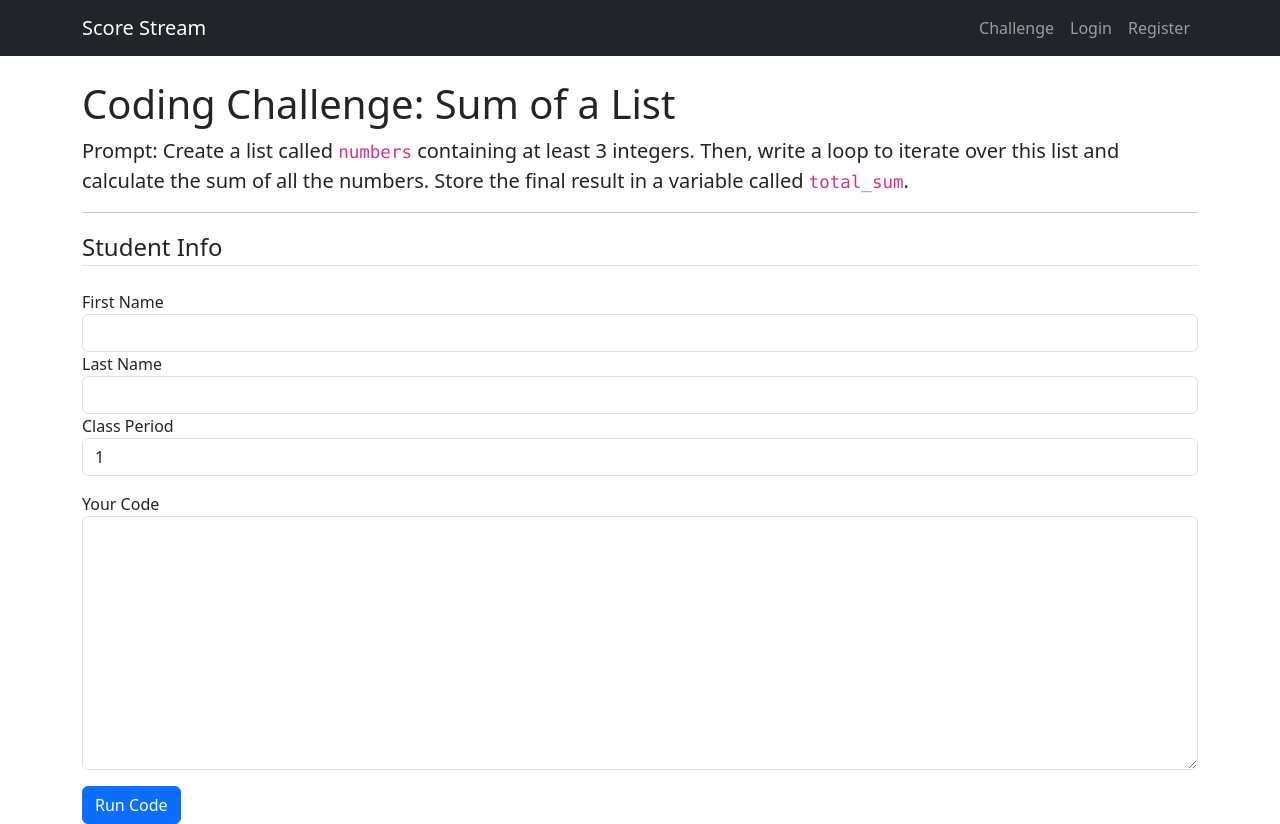
After one commit to afoxball/scorestream2, a Flask app: template templates/challenge.html in a window 1280 px wide. The commit adds this page. Run offline with Flask 3, Linux system fonts and the light colour scheme; the template is opened without the code that fills it: values that come from a table or form of the project are taken from there, others are empty.

Commit message:
Add challenge page and update app logic

```diff
--- a/app.py
+++ b/app.py
@@ -3,7 +3,7 @@ from flask import Flask, render_template, redirect, url_for, flash, request
 from flask_sqlalchemy import SQLAlchemy
 from flask_login import LoginManager, UserMixin, login_user, login_required, logout_user, current_user
 from werkzeug.security import generate_password_hash, check_password_hash
-from forms import RegistrationForm, LoginForm
+from forms import RegistrationForm, LoginForm, CodingChallengeForm
 
 app = Flask(__name__)
 app.config['SECRET_KEY'] = os.environ.get('SECRET_KEY', '5791628bb0b13ce0c676dfde280ba245')
@@ -49,6 +49,48 @@ def register():
         return redirect(url_for('login'))
     return render_template('register.html', title='Register', form=form)
 
+@app.route("/challenge", methods=['GET', 'POST'])
+def challenge():
+    form = CodingChallengeForm()
+    feedback = []
+    passed = False
+
+    if form.validate_on_submit():
+        user_code = form.code_submission.data
+
+        # Rubric / Evaluation Logic
+        # Prompt: Create a list called 'numbers' with at least 3 integers.
+        # Iterate over the list and calculate the sum, storing it in 'total_sum'.
+
+        local_scope = {}
+        try:
+            # Basic keyword check
+            if 'for ' not in user_code and 'while ' not in user_code:
+                feedback.append("Coach: It looks like you aren't using a loop. Try using a 'for' loop to go through the list.")
+
+            # Execution
+            exec(user_code, {}, local_scope)
+
+            if 'numbers' not in local_scope:
+                feedback.append("Coach: We couldn't find a list named 'numbers'. Please define one, e.g., numbers = [1, 2, 3].")
+            elif not isinstance(local_scope['numbers'], list):
+                feedback.append("Coach: 'numbers' should be a list.")
+            else:
+                expected_sum = sum(local_scope['numbers'])
+                if 'total_sum' not in local_scope:
+                    feedback.append("Coach: Please store the final sum in a variable named 'total_sum'.")
+                elif local_scope['total_sum'] != expected_sum:
+                    feedback.append(f"Coach: The calculated sum was {local_scope['total_sum']}, but we expected {expected_sum}. Check your addition logic inside the loop.")
+                else:
+                    passed = True
+                    feedback.append("Success! You've correctly iterated over the list and found the sum.")
+
+        except Exception as e:
+            feedback.append(f"Coach: Your code caused an error: {e}. Check your syntax.")
+
+    return render_template('challenge.html', title='Coding Challenge', form=form, feedback=feedback, passed=passed)
+
+
 @app.route("/login", methods=['GET', 'POST'])
 def login():
     if current_user.is_authenticated:
@@ -69,7 +111,7 @@ def logout():
     logout_user()
     return redirect(url_for('home'))
 
-1if __name__ == '__main__':
+if __name__ == '__main__':
     with app.app_context():
         db.create_all()
     app.run(debug=True)
--- a/forms.py
+++ b/forms.py
@@ -1,5 +1,5 @@
 from flask_wtf import FlaskForm
-from wtforms import StringField, PasswordField, SubmitField
+from wtforms import StringField, PasswordField, SubmitField, SelectField, TextAreaField
 from wtforms.validators import DataRequired, Length, Email, EqualTo
 
 class RegistrationForm(FlaskForm):
@@ -17,3 +17,10 @@ class LoginForm(FlaskForm):
                         validators=[DataRequired(), Email()])
     password = PasswordField('Password', validators=[DataRequired()])
     submit = SubmitField('Login')
+
+class CodingChallengeForm(FlaskForm):
+    first_name = StringField('First Name', validators=[DataRequired()])
+    last_name = StringField('Last Name', validators=[DataRequired()])
+    class_period = SelectField('Class Period', choices=[('1', '1'), ('2', '2'), ('3', '3'), ('4', '4')], validators=[DataRequired()])
+    code_submission = TextAreaField('Your Code', validators=[DataRequired()])
+    submit = SubmitField('Run Code')
--- a/templates/base.html
+++ b/templates/base.html
@@ -15,6 +15,9 @@
         </button>
         <div class="collapse navbar-collapse" id="navbarNav">
           <ul class="navbar-nav ms-auto">
+            <li class="nav-item">
+              <a class="nav-link" href="{{ url_for('challenge') }}">Challenge</a>
+            </li>
             {% if current_user.is_authenticated %}
               <li class="nav-item">
                 <a class="nav-link" href="{{ url_for('logout') }}">Logout</a>
--- /dev/null
+++ b/templates/challenge.html
@@ -0,0 +1,96 @@
+{% extends "base.html" %}
+{% block content %}
+<div class="content-section">
+    <h1>Coding Challenge: Sum of a List</h1>
+    <p class="lead">
+        <strong>Prompt:</strong> Create a list called <code>numbers</code> containing at least 3 integers.
+        Then, write a loop to iterate over this list and calculate the sum of all the numbers.
+        Store the final result in a variable called <code>total_sum</code>.
+    </p>
+    <hr>
+
+    {% if feedback %}
+        <div class="alert {% if passed %}alert-success{% else %}alert-warning{% endif %}">
+            <h4>Feedback:</h4>
+            <ul>
+                {% for msg in feedback %}
+                    <li>{{ msg }}</li>
+                {% endfor %}
+            </ul>
+            {% if not passed %}
+                <p><strong>Hint:</strong> Here is a structure you can follow:</p>
+<pre>
+numbers = [10, 20, 30]
+total_sum = 0
+for num in numbers:
+    # Add num to total_sum
+    total_sum = total_sum + num
+</pre>
+            {% endif %}
+        </div>
+    {% endif %}
+
+    <form method="POST" action="">
+        {{ form.hidden_tag() }}
+        <fieldset class="form-group">
+            <legend class="border-bottom mb-4">Student Info</legend>
+            <div class="form-group">
+                {{ form.first_name.label(class="form-control-label") }}
+                {% if form.first_name.errors %}
+                    {{ form.first_name(class="form-control is-invalid") }}
+                    <div class="invalid-feedback">
+                        {% for error in form.first_name.errors %}
+                            <span>{{ error }}</span>
+                        {% endfor %}
+                    </div>
+                {% else %}
+                    {{ form.first_name(class="form-control") }}
+                {% endif %}
+            </div>
+            <div class="form-group">
+                {{ form.last_name.label(class="form-control-label") }}
+                {% if form.last_name.errors %}
+                    {{ form.last_name(class="form-control is-invalid") }}
+                    <div class="invalid-feedback">
+                        {% for error in form.last_name.errors %}
+                            <span>{{ error }}</span>
+                        {% endfor %}
+                    </div>
+                {% else %}
+                    {{ form.last_name(class="form-control") }}
+                {% endif %}
+            </div>
+            <div class="form-group">
+                {{ form.class_period.label(class="form-control-label") }}
+                {% if form.class_period.errors %}
+                    {{ form.class_period(class="form-control is-invalid") }}
+                    <div class="invalid-feedback">
+                        {% for error in form.class_period.errors %}
+                            <span>{{ error }}</span>
+                        {% endfor %}
+                    </div>
+                {% else %}
+                    {{ form.class_period(class="form-control") }}
+                {% endif %}
+            </div>
+
+            <div class="form-group mt-3">
+                {{ form.code_submission.label(class="form-control-label") }}
+                {% if form.code_submission.errors %}
+                    {{ form.code_submission(class="form-control is-invalid", rows="10", style="font-family: monospace;") }}
+                    <div class="invalid-feedback">
+                        {% for error in form.code_submission.errors %}
+                            <span>{{ error }}</span>
+                        {% endfor %}
+                    </div>
+                {% else %}
+                    {{ form.code_submission(class="form-control", rows="10", style="font-family: monospace;") }}
+                {% endif %}
+            </div>
+        </fieldset>
+        <div class="form-group mt-3">
+            {{ form.submit(class="btn btn-primary") }}
+        </div>
+    </form>
+</div>
+{% endblock %}
```
